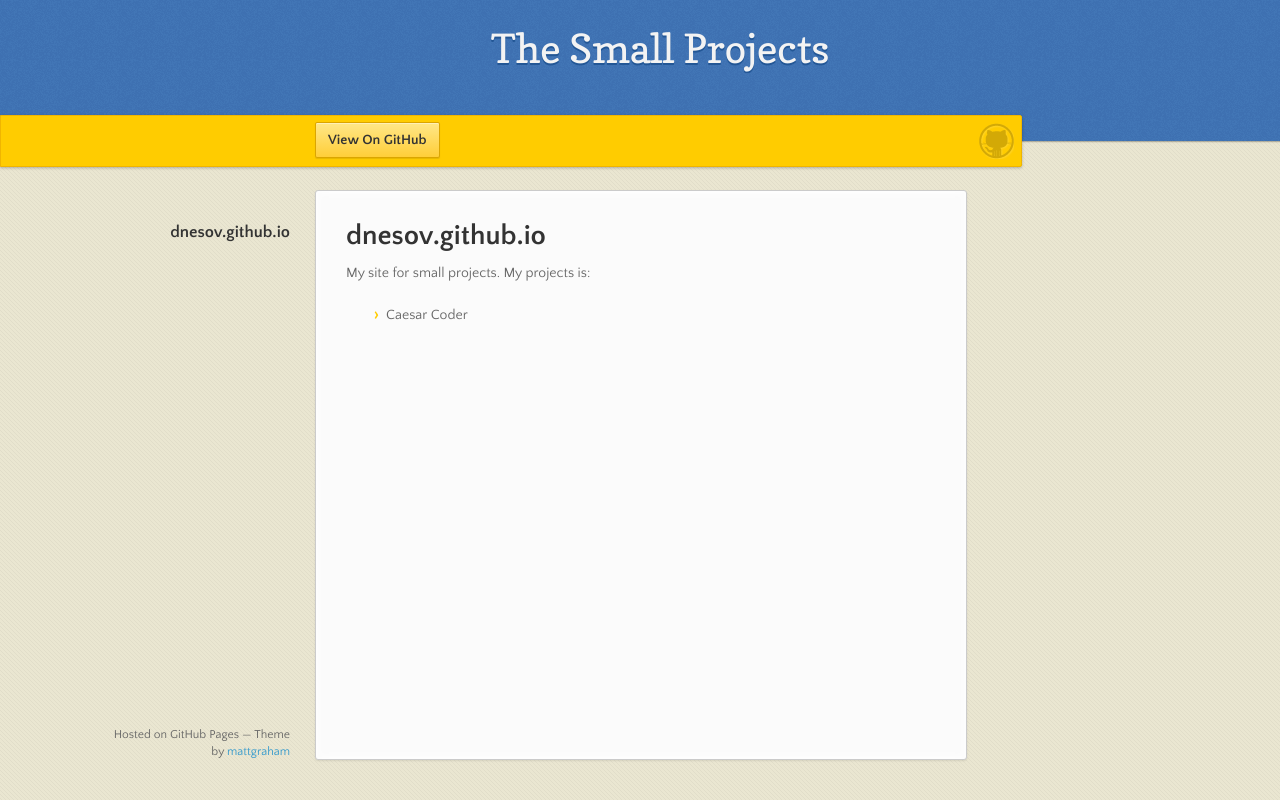
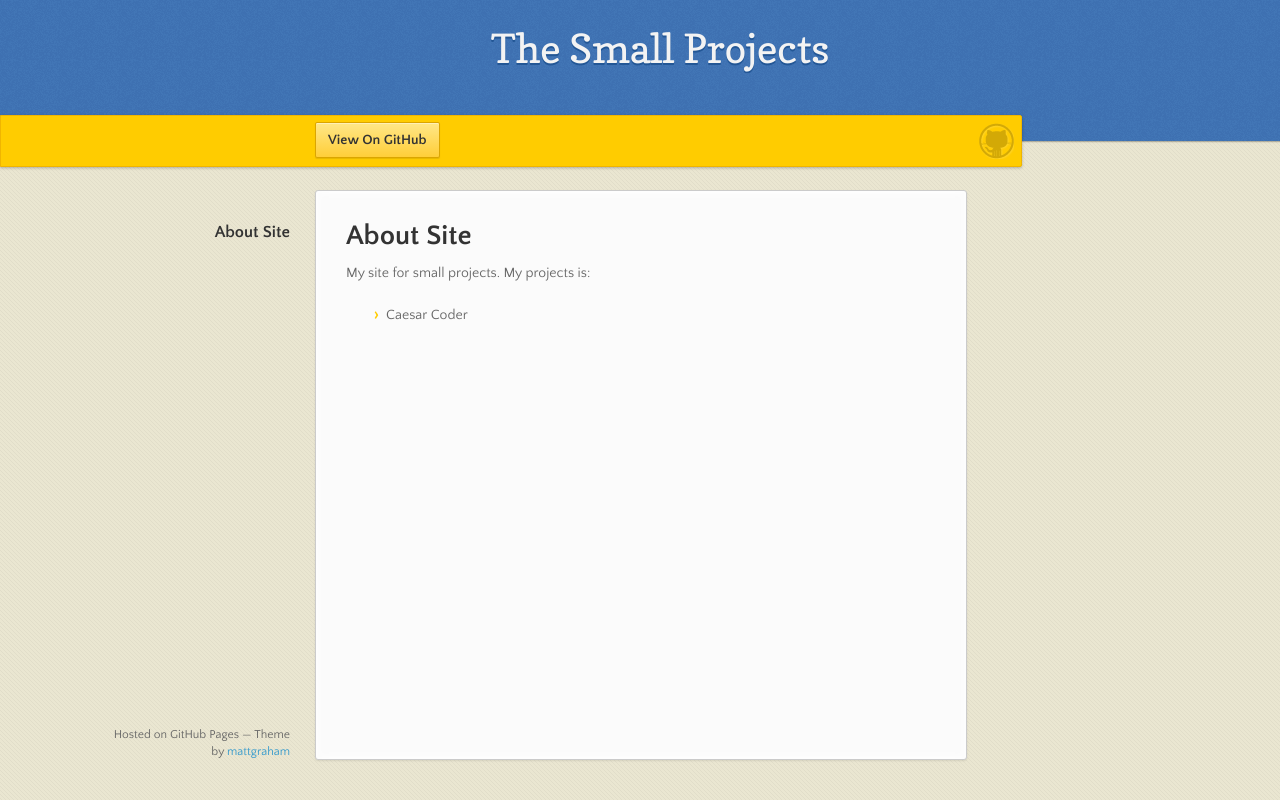
Before and after one commit to mnesov/dnesov.github.io, a plain HTML site: page index.html in a window 1280 px wide. Drawn offline with nearby package versions, Linux system fonts and the light colour scheme.

Commit message:
Update index.html

```diff
--- a/index.html
+++ b/index.html
@@ -33,7 +33,7 @@
       </nav>
       <section>
         <h1>
-<a id="dnesovgithubio" class="anchor" href="#dnesovgithubio" aria-hidden="true"><span class="octicon octicon-link"></span></a>dnesov.github.io</h1>
+<a id="dnesovgithubio" class="anchor" href="#dnesovgithubio" aria-hidden="true"><span class="octicon octicon-link"></span></a>About Site</h1>
 
 <p>My site for small projects.
 My projects is:</p>
```
